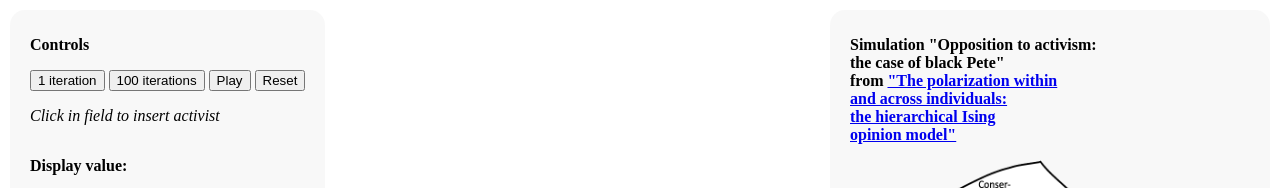
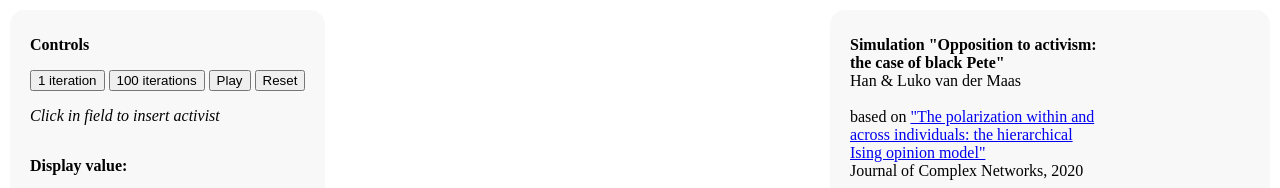
Before and after one commit to lukovdm/hiom-sim, a website built with webpack: page www/index.html in a window 1280 px wide. Shown: the top 188 px of the page. Built offline with nearby package versions, Linux system fonts and the light colour scheme; what hiom-sim would draw is missing.

Commit message:
Updated explanation

```diff
--- a/www/index.html
+++ b/www/index.html
@@ -115,9 +115,11 @@
     </div>
     <div id="info">
       <p><b>
-        Simulation "Opposition to activism:<br> the case of black Pete"<br>
-        from <a href="https://doi.org/10.1093/comnet/cnaa010"> "The polarization within <br>and across individuals:<br>
-        the hierarchical Ising <br>opinion model" </a>
+        Simulation "Opposition to activism:<br> the case of black Pete"<br></b>
+        Han & Luko van der Maas <br><br>
+        based on <a href="https://doi.org/10.1093/comnet/cnaa010"> "The polarization within and <br> across individuals:
+        the hierarchical <br> Ising opinion model" </a> <br>
+        Journal of Complex Networks, 2020
       </b></p>
       <img src="figure7.png" alt="cusp" style="width: 300px; height: 300px" />
       <br><br>
```
Also changed, not shown: docs/algorithm.png, www/algorithm.png.
